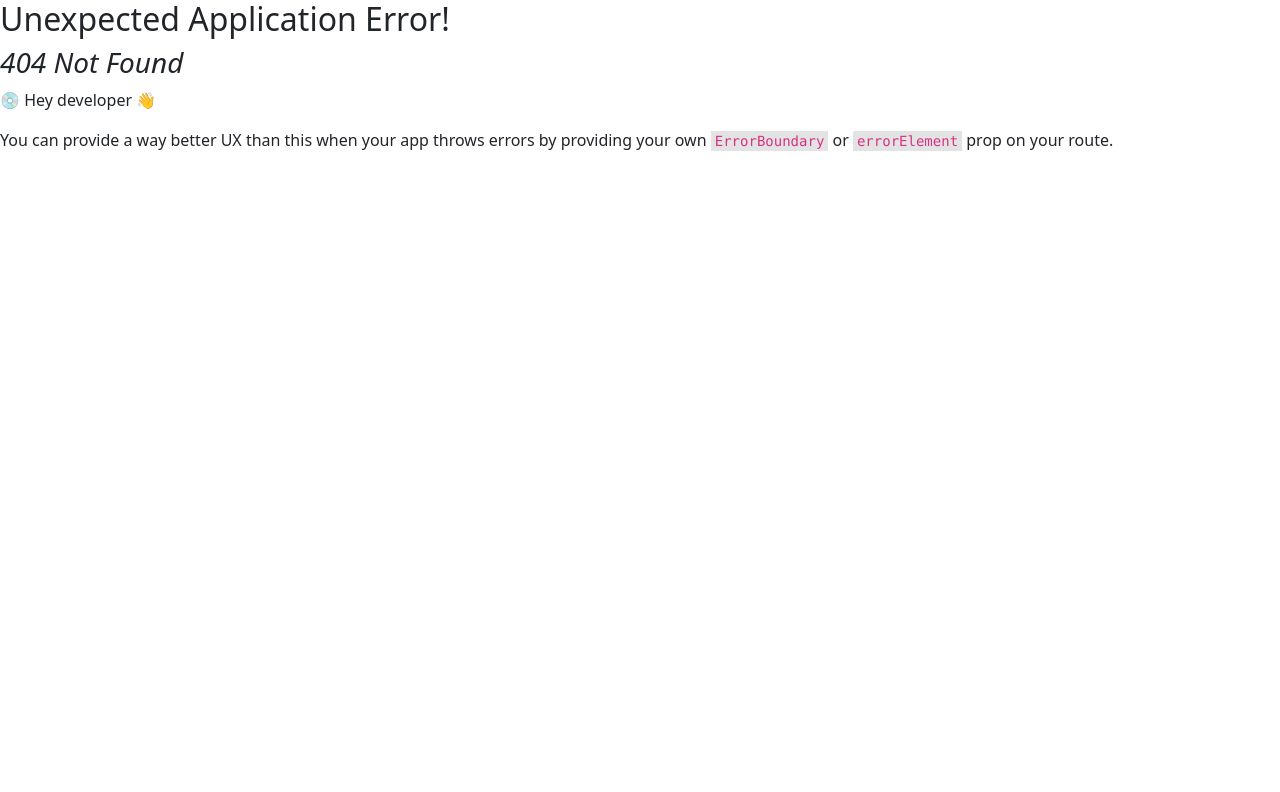
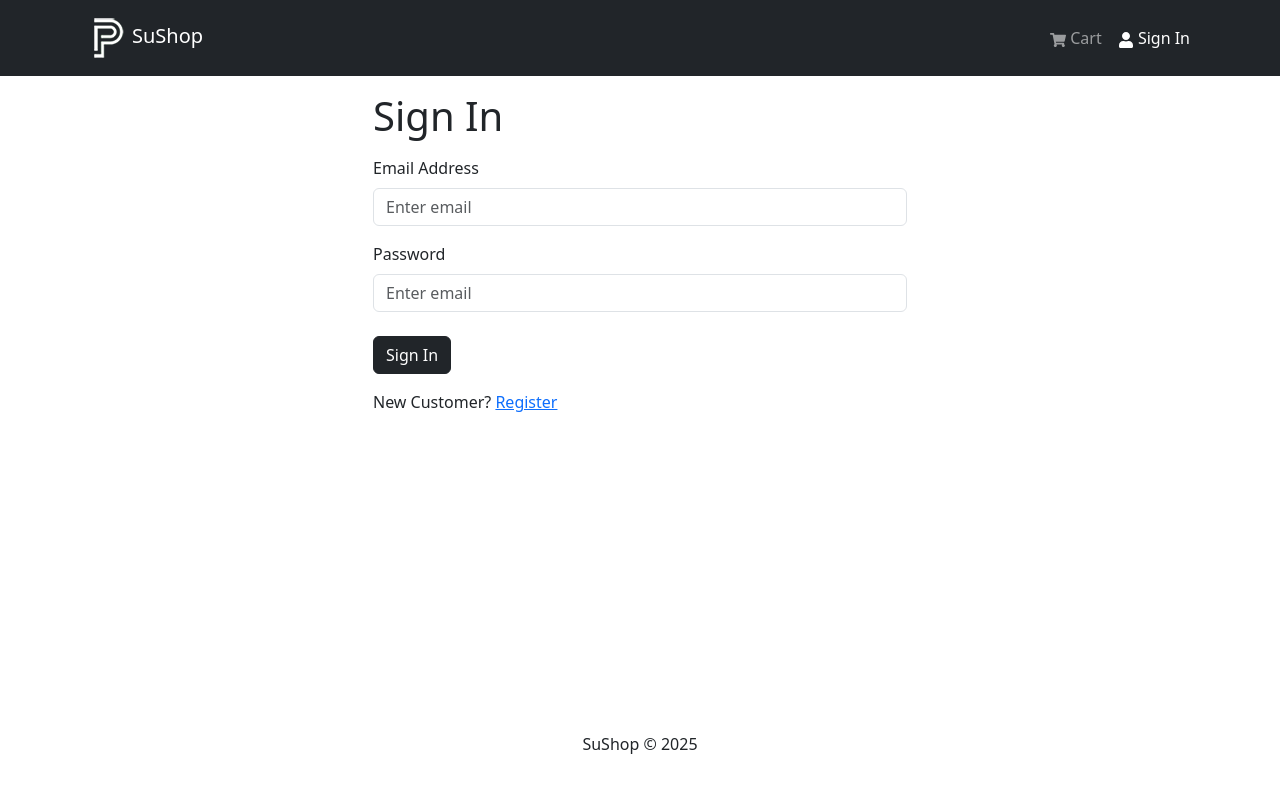
Before and after one commit to PoChuanSu/Pass-BootCamp-ECOM, a React (Create React App) app in the folder frontend/: page /login in a window 1280 px wide. Before the commit this address had no page. Shown: the top 792 px of the page. Built offline with nearby package versions, Linux system fonts and the light colour scheme.

Commit message:
sing in UI

```diff
--- /dev/null
+++ b/frontend/src/components/FormContainer.jsx
@@ -0,0 +1,15 @@
+import { Container, Row, Col } from "react-bootstrap";
+
+const FormContainer = ({ children }) => {
+    return (
+        <Container>
+            <Row className="justify-content-md-center">
+                <Col xs={12} md={6}>
+                    {children}
+                </Col>
+            </Row>
+        </Container>
+    );
+};
+
+export default FormContainer;
--- a/frontend/src/index.js
+++ b/frontend/src/index.js
@@ -16,6 +16,7 @@
 import HomeScreen from "./screens/HomeScreen";
 import ProductScreen from "./screens/ProductScreen";
 import CartScreen from "./screens/CartScreen";
+import LoginScreen from "./screens/LoginScreen";
 
 const router = createBrowserRouter(
     createRoutesFromElements(
@@ -23,6 +24,7 @@
             <Route index={true} path="/" element={<HomeScreen />} />
             <Route path="/product/:id" element={<ProductScreen />} />
             <Route path="/cart" element={<CartScreen />} />
+            <Route path="/login" element={<LoginScreen />} />
         </Route>
     )
 );
--- /dev/null
+++ b/frontend/src/screens/LoginScreen.jsx
@@ -0,0 +1,56 @@
+import { useState } from "react";
+import { Link } from "react-router-dom";
+import { Form, Button, Row, Col } from "react-bootstrap";
+import FormContainer from "../components/FormContainer";
+
+const LoginScreen = () => {
+    const [email, setEmail] = useState("");
+    const [password, setPassword] = useState("");
+
+    const submitHandler = (e) => {
+        e.preventDefault();
+        console.log("submit");
+    };
+
+    return (
+        <FormContainer>
+            <h1>Sign In</h1>
+            <Form onSubmit={submitHandler}>
+                <Form.Group controlId="email" className="my-3">
+                    <Form.Label>Email Address</Form.Label>
+                    <Form.Control
+                        type="email"
+                        placeholder="Enter email"
+                        value={email}
+                        onChange={(e) => setEmail(e.target.value)}
+                    ></Form.Control>
+                </Form.Group>
+                <Form.Group controlId="password" className="my-3">
+                    <Form.Label>Password</Form.Label>
+                    <Form.Control
+                        type="password"
+                        placeholder="Enter email"
+                        value={password}
+                        onChange={(e) => setPassword(e.target.value)}
+                    ></Form.Control>
+                </Form.Group>
+
+                <Button
+                    type="submit"
+                    variant="primary"
+                    className="mt-2 btn-dark"
+                >
+                    Sign In
+                </Button>
+
+                <Row className="py-3">
+                    <Col>
+                        New Customer? <Link to="/register">Register</Link>
+                    </Col>
+                </Row>
+            </Form>
+        </FormContainer>
+    );
+};
+
+export default LoginScreen;
```
